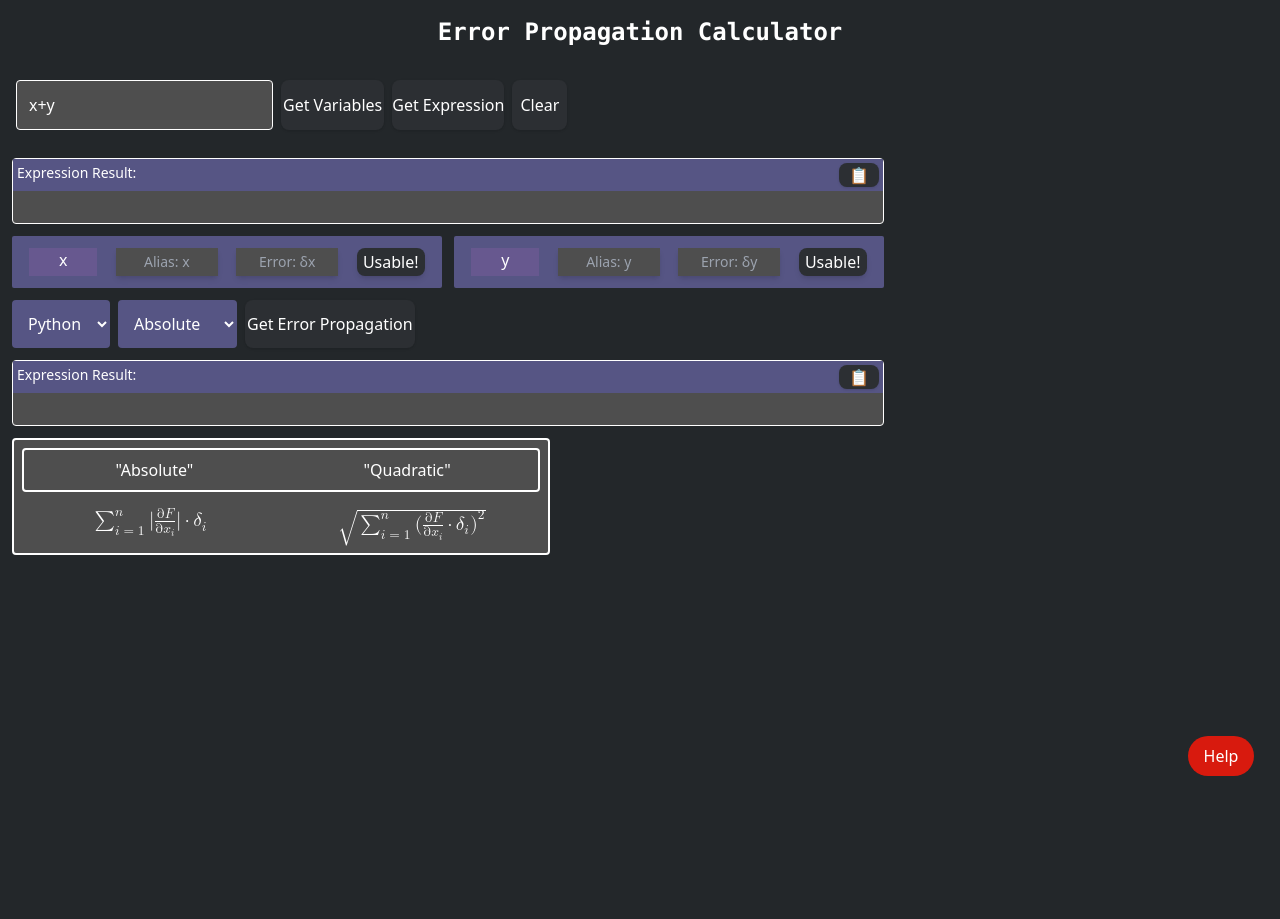
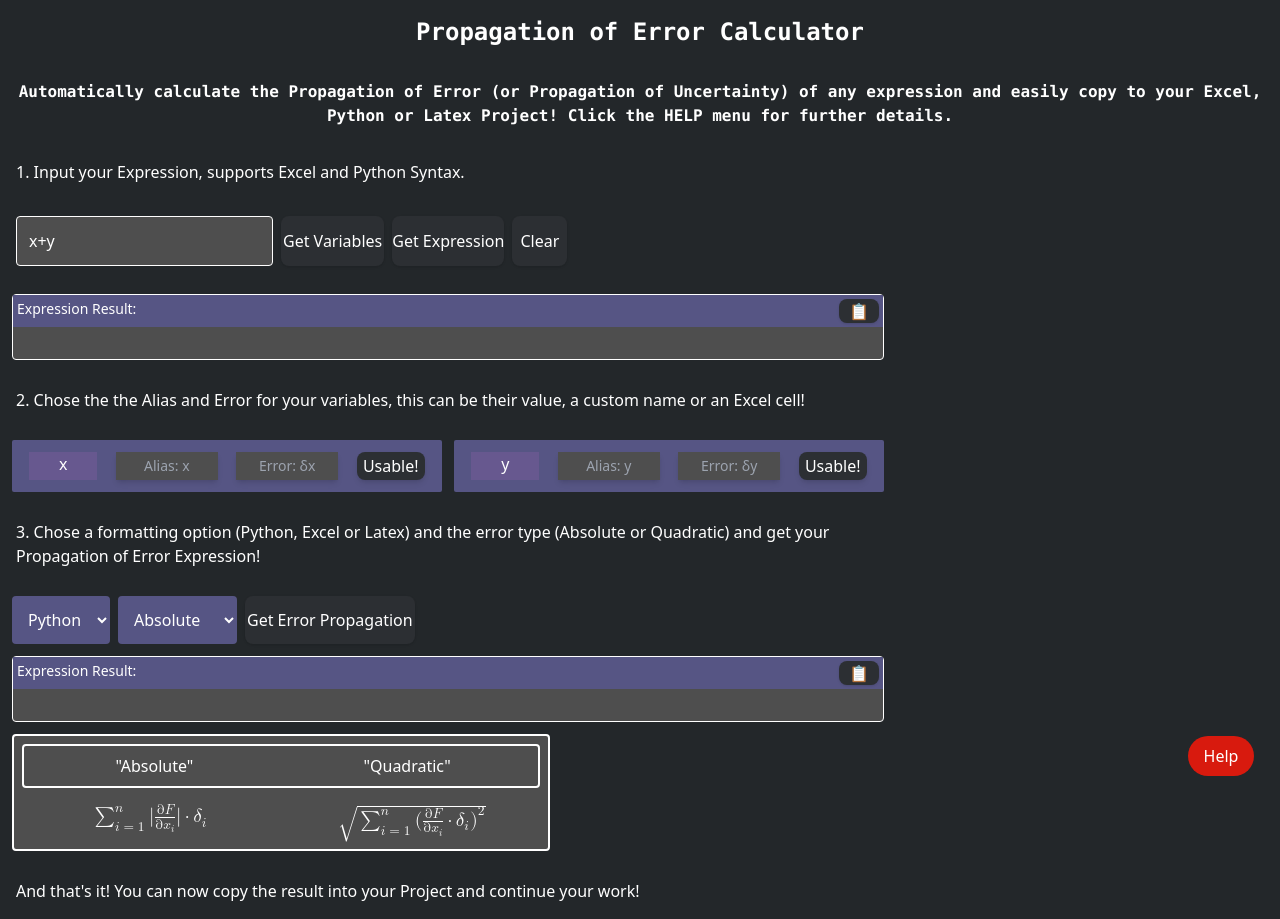
Before and after one commit to MIBismuth/error-propagation-calculator, a SvelteKit app: page / in a window 1280 px wide. Before the commit the page ends 800 px from the top, so only its background shows below. Built offline with nearby package versions, Linux system fonts and the light colour scheme.

Commit message:
added subtitle and help steps

```diff
--- a/src/app.html
+++ b/src/app.html
@@ -1,7 +1,7 @@
 <!DOCTYPE html>
 <html lang="en">
   <head>
-    <title>Error Propagation Calculator</title>
+    <title>Propagation of Error Calculator</title>
     <meta charset="utf-8" />
     <meta
       name="description"
@@ -21,8 +21,6 @@
       integrity="sha384-2BKqo+exmr9su6dir+qCw08N2ZK1dGmJRlBV/ILpHBNtc+JEgrOJXuK0BWe5Rj"
       crossorigin="anonymous"
     />
-    <script async src="https://pagead2.googlesyndication.com/pagead/js/adsbygoogle.js?client=ca-pub-5800383656035092"
-     crossorigin="anonymous"></script>
     <meta name="viewport" content="width=device-width" />
     %sveltekit.head%
   </head>
--- a/src/lib/display_results.svelte
+++ b/src/lib/display_results.svelte
@@ -1,6 +1,6 @@
 <script>
 	import { fly, slide } from 'svelte/transition';
-	export let exp = "";
+	export let exp = "Your Expression Will Appear Here";
 	export let exp_latex = "";
     export let flag_latex = 0;
 </script>
--- a/src/routes/+page.svelte
+++ b/src/routes/+page.svelte
@@ -1,35 +1,41 @@
 <script>
-	import { onMount } from 'svelte';
-	import { fly, slide } from 'svelte/transition';
-	import katex from 'katex';
-	import Dropdown from '$lib/dropdown.svelte';
-	import DisplayResults from '$lib/display_results.svelte';
-	import Box from '$lib/box.svelte';
-	import VariableMenu from '$lib/variable_menu.svelte';
-	import WarningBox from '$lib/warningBox.svelte';
-	import ErrorBox from '$lib/errorBox.svelte';
-	import ExpandButton from '$lib/expandButton.svelte';
-	import {get_variables, get_latex_exp, get_error_propagation_exp} from '$lib/ErrorPropagation.js'
+  import { onMount } from "svelte";
+  import { fly, slide } from "svelte/transition";
+  import katex from "katex";
+  import Dropdown from "$lib/dropdown.svelte";
+  import DisplayResults from "$lib/display_results.svelte";
+  import Box from "$lib/box.svelte";
+  import VariableMenu from "$lib/variable_menu.svelte";
+  import WarningBox from "$lib/warningBox.svelte";
+  import ErrorBox from "$lib/errorBox.svelte";
+  import ExpandButton from "$lib/expandButton.svelte";
+  import {
+    get_variables,
+    get_latex_exp,
+    get_error_propagation_exp,
+  } from "$lib/ErrorPropagation.js";
   //import math from 'mathjs';
 
-	let api_adress = 'http://localhost:8000/';
-	let exp_string = 'x+y';
-	let variables = ['x', 'y'];
-	let ErrPro = '';
-	let Ltx = 'log(x)';
-	let selectedOption = 'Option 1';
-	let expabs = '\\sum_{i=1}^n | \\frac{\\partial F}{\\partial x_i}| \\cdot \\delta_i';
-	let expquad = '\\sqrt{ \\sum_{i=1}^n  (\\frac{\\partial F}{\\partial x_i} \\cdot \\delta_i)^2}';
-	let err_pro_latex = '';
-	let expM = '';
-	let expQ = '';
+  let api_adress = "http://localhost:8000/";
+  let exp_string = "x+y";
+  let variables = ["x", "y"];
+  let ErrPro = "";
+  let Ltx = "log(x)";
+  let selectedOption = "Option 1";
+  let expabs =
+    "\\sum_{i=1}^n | \\frac{\\partial F}{\\partial x_i}| \\cdot \\delta_i";
+  let expquad =
+    "\\sqrt{ \\sum_{i=1}^n  (\\frac{\\partial F}{\\partial x_i} \\cdot \\delta_i)^2}";
+  let err_pro_latex = "";
+  let expM = "";
+  let expQ = "";
   let erro = false;
-	let latex_string = '';
+  let latex_string = "";
   let aviso = false;
 
   class Variable {
     // @ts-ignore
-		constructor(name, alias = '', error = '', usable = true) {
+    constructor(name, alias = "", error = "", usable = true) {
       this.name = name;
       this.alias = alias;
       this.error = error;
@@ -65,22 +71,22 @@
   }
 
   onMount(async () => {
-
     variables = get_variables(exp_string);
     expM = katex.renderToString(expabs, {
       throwOnError: false,
-			output: 'mathml'
+      output: "mathml",
     });
     expQ = katex.renderToString(expquad, {
       throwOnError: false,
-			output: 'mathml'
+      output: "mathml",
     });
   });
 
-
   async function get_vars() {
     try {
-			variables = get_variables(exp_string.replace(/\\/g, 'ȵ').replace(/\*\*/g, "^"));
+      variables = get_variables(
+        exp_string.replace(/\\/g, "ȵ").replace(/\*\*/g, "^")
+      );
       update_variable_list();
       erro = false;
     } catch (error) {
@@ -93,15 +99,18 @@
   async function get_error_propagation() {
     get_vars();
 
-
     try {
-
-		ErrPro = get_error_propagation_exp(exp_string.replace(/\\/g, 'ȵ').replace(/\*\*/g, "^"), VariableList, DisplayOption, ErrorOption);
-		if (DisplayOption == 'Latex') {
+      ErrPro = get_error_propagation_exp(
+        exp_string.replace(/\\/g, "ȵ").replace(/\*\*/g, "^"),
+        VariableList,
+        DisplayOption,
+        ErrorOption
+      );
+      if (DisplayOption == "Latex") {
         err_pro_latex = ErrPro;
         ErrPro = katex.renderToString(ErrPro, {
           throwOnError: false,
-				output: 'mathml'
+          output: "mathml",
         });
       }
     } catch (error) {
@@ -111,18 +120,18 @@
     }
   }
 
-
   async function get_latex() {
     try {
-
-			Ltx = get_latex_exp(exp_string.replace(/\\/g, 'ȵ').replace(/\*\*/g, "^"), VariableList)
+      Ltx = get_latex_exp(
+        exp_string.replace(/\\/g, "ȵ").replace(/\*\*/g, "^"),
+        VariableList
+      );
 
       latex_string = katex.renderToString(Ltx, {
         throwOnError: false,
-				output: 'mathml'
+        output: "mathml",
       });
       erro = false;
-
     } catch (error) {
       // handle the error and display a custom error message
       console.error(error);
@@ -131,11 +140,11 @@
   }
 
   //DROPDOWN BUTTONS LIST
-	let DisplayOptionList = ['Python', 'Excel', 'Latex'];
-	let DisplayOption = 'Python';
+  let DisplayOptionList = ["Python", "Excel", "Latex"];
+  let DisplayOption = "Python";
 
-	let ErrorOptionList = ['Absolute', 'Quadratic'];
-	let ErrorOption = 'Absolute';
+  let ErrorOptionList = ["Absolute", "Quadratic"];
+  let ErrorOption = "Absolute";
 
   export const snapshot = {
     capture: () => [
@@ -145,7 +154,7 @@
       DisplayOption,
       ErrorOption,
       Ltx,
-			latex_string
+      latex_string,
     ],
     restore: (value) => (
       (VariableList = value[0]),
@@ -155,32 +164,39 @@
       (ErrorOption = value[4]),
       (Ltx = value[5]),
       (latex_string = value[6])
-		)
+    ),
   };
 
-
   function clear() {
-		DisplayOption = 'Python';
-		ErrorOption = 'Absolute';
+    DisplayOption = "Python";
+    ErrorOption = "Absolute";
     erro = false;
     aviso = false;
-		exp_string = '';
+    exp_string = "";
     variables = [];
-		ErrPro = '';
-		err_pro_latex = '';
-		latex_string = '';
-		update_variable_list()
-
+    ErrPro = "";
+    err_pro_latex = "";
+    latex_string = "";
+    update_variable_list();
   }
-
 </script>
 
-<h1 class="text-center font-bold font-mono text-2xl p-4">Error Propagation Calculator</h1>
-
+<h1 class="text-center font-bold font-mono text-2xl p-4">
+	Propagation of Error Calculator
+</h1>
+<h2 class="text-center font-bold font-mono text-l p-4">
+  Automatically calculate the Propagation of Error (or Propagation of Uncertainty) of any expression and easily
+  copy to your Excel, Python or Latex Project! Click the HELP menu for further
+  details.
+</h2>
 <div class="flex flex-initial">
   <div class="w-full max-w-4xl">
+	<p class = "p-4">1. Input your Expression, supports Excel and Python Syntax.</p>
     <div class="flex flex-wrap gap-2 p-4">
-			<input class="bg-inputs p-3 rounded border transition-all" bind:value={exp_string} />
+      <input
+        class="bg-inputs p-3 rounded border transition-all"
+        bind:value={exp_string}
+      />
       <button
         class="bg-secondary shadow rounded-lg p-0.5 hover:bg-accent-engage hover:bg-opacity-50 hover:rounded transition-all"
         on:click={get_vars}>Get Variables</button
@@ -206,7 +222,11 @@
 
     <DisplayResults exp={latex_string} exp_latex={Ltx} flag_latex={1} />
 
+	<p class = "p-4">2. Chose the the Alias and Error for your variables, this can be their value, a custom name or an Excel cell!</p>
+
     <VariableMenu bind:VariableList />
+
+	<p class = "p-4">3. Chose a formatting option (Python, Excel or Latex) and the error type (Absolute or Quadratic) and get your Propagation of Error Expression!</p>
 
     <div class="flex m-3 gap-2">
       <Dropdown OptionList={DisplayOptionList} bind:Option={DisplayOption} />
@@ -218,10 +238,16 @@
       >
     </div>
 
-		<DisplayResults exp={ErrPro} exp_latex={err_pro_latex} flag_latex={DisplayOption == 'Latex'} />
+    <DisplayResults
+      exp={ErrPro}
+      exp_latex={err_pro_latex}
+      flag_latex={DisplayOption == "Latex"}
+    />
 
     <Box {expM} {expQ} />
-		<ExpandButton/>
+    <ExpandButton />
+
+	<p class = "p-4">And that's it! You can now copy the result into your Project and continue your work!</p>
 
   </div>
   <div class=" bg-primary md:w-1/4" />
```
Lines whose indentation alone changed are shown as unchanged.
